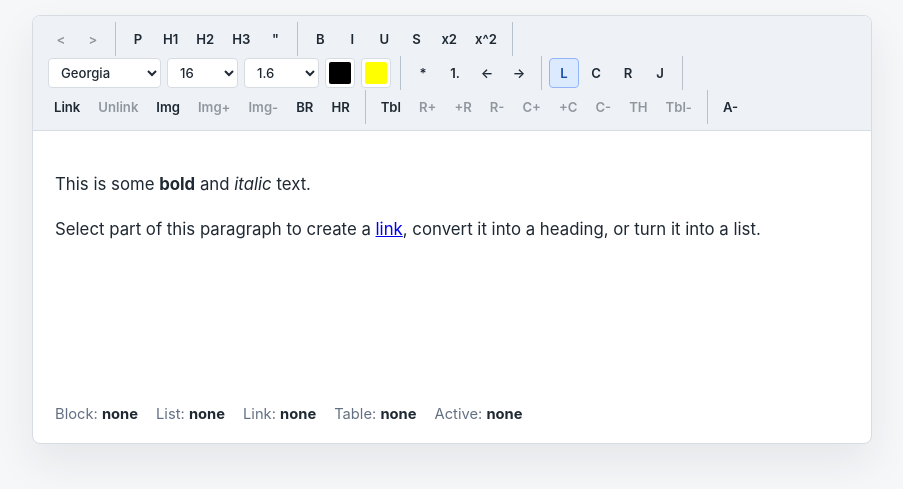
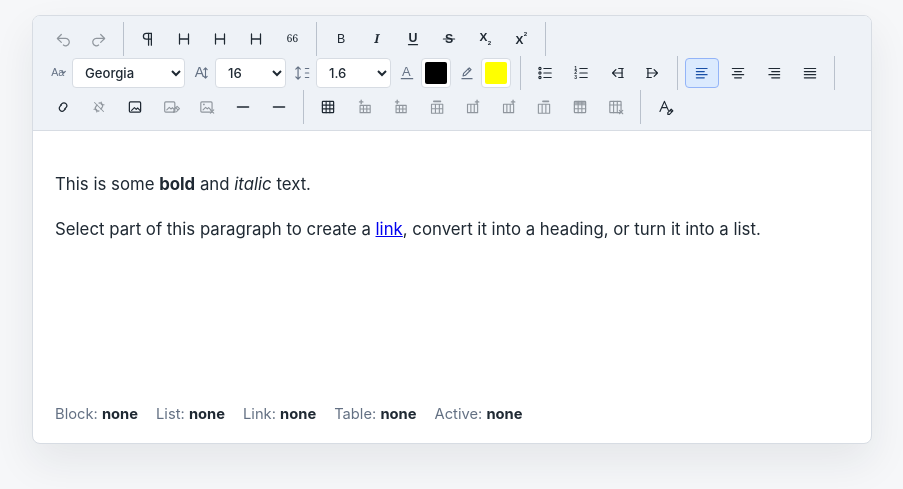
Before and after one commit to arashtavoosi/WYSIWYG, a website: page demos/wysiwyg-v1.html in a window 1280 px wide. Shown: the part 101-590 px from the top of the page, without its empty margins (188-1091 px from the left). Drawn offline with Linux system fonts and the light colour scheme.

Commit message:
feat(toolbar): implement SVG sprite icons for toolbar buttons
- Added support for SVG sprite icons in the toolbar by introducing an icon sprite path in the toolbar configuration.
- Updated toolbar button styles to accommodate SVG icons, ensuring proper alignment and display.
- Created a new SVG file containing various icons used in the toolbar, each defined as a symbol for efficient rendering.
- Modified toolbar rendering logic to utilize the new icon IDs, allowing for dynamic icon rendering based on the provided configuration.
- Enhanced tests to verify the correct rendering of icons from the sprite.

```diff
--- a/demos/wysiwyg-v1.html
+++ b/demos/wysiwyg-v1.html
@@ -88,6 +88,9 @@
         .toolbar-button {
             min-width: 30px;
             height: 30px;
+            display: inline-flex;
+            align-items: center;
+            justify-content: center;
             border: 1px solid transparent;
             border-radius: 4px;
             padding: 0 7px;
@@ -111,6 +114,18 @@
             color: #174ea6;
         }
 
+        .toolbar-button-icon,
+        .toolbar-control-icon svg {
+            width: 18px;
+            height: 18px;
+            fill: none;
+            stroke: currentColor;
+            stroke-width: 1.9;
+            stroke-linecap: round;
+            stroke-linejoin: round;
+            overflow: visible;
+        }
+
         .toolbar-button:disabled,
         .toolbar-control select:disabled,
         .toolbar-color input:disabled {
@@ -123,6 +138,14 @@
             align-items: center;
             gap: 4px;
             margin: 0 2px;
+        }
+
+        .toolbar-control-icon {
+            display: inline-flex;
+            align-items: center;
+            justify-content: center;
+            width: 20px;
+            color: var(--muted);
         }
 
         .toolbar-control-label {
@@ -242,6 +265,9 @@
         createEditorAdapter({
             editorElement: document.getElementById('editor'),
             toolbarElement: document.getElementById('toolbar'),
+            toolbarConfig: {
+                iconSpritePath: '../src/ui/toolbar-icons.svg'
+            },
             statusElements: {
                 active: document.getElementById('activeState'),
                 block: document.getElementById('blockState'),
--- a/src/ui/toolbar-config.js
+++ b/src/ui/toolbar-config.js
@@ -35,6 +35,8 @@
         headingLevel: 2,
         imageAttributes: ['src', 'alt', 'title', 'width', 'height'],
         indentStep: 24,
+        iconPrefix: 'wysiwyg-icon-',
+        iconSpritePath: '',
         prompts: {
             image: { label: 'Image URL', fallback: 'https://' },
             link: { label: 'Link URL', fallback: 'https://' },
@@ -48,7 +50,7 @@
                 children: {
                     undo: {
                         title: 'Undo',
-                        icon: '<',
+                        iconId: 'undo', icon: '<',
                         priority: 10,
                         disabled: function (state) { return !state.canUndo; },
                         onCommand: function (context) {
@@ -58,7 +60,7 @@
                     },
                     redo: {
                         title: 'Redo',
-                        icon: '>',
+                        iconId: 'redo', icon: '>',
                         priority: 20,
                         disabled: function (state) { return !state.canRedo; },
                         onCommand: function (context) {
@@ -74,7 +76,7 @@
                 children: {
                     paragraph: {
                         title: 'Paragraph',
-                        icon: 'P',
+                        iconId: 'paragraph', icon: 'P',
                         priority: 10,
                         active: function (state) { return state.block === 'p'; },
                         onCommand: function (context) {
@@ -83,7 +85,7 @@
                     },
                     h1: {
                         title: 'Heading 1',
-                        icon: 'H1',
+                        iconId: 'heading-1', icon: 'H1',
                         priority: 20,
                         active: function (state) { return state.headingLevel === 1; },
                         onCommand: function (context) {
@@ -92,7 +94,7 @@
                     },
                     h2: {
                         title: 'Heading 2',
-                        icon: 'H2',
+                        iconId: 'heading-2', icon: 'H2',
                         priority: 30,
                         active: function (state) { return state.headingLevel === 2; },
                         onCommand: function (context) {
@@ -101,7 +103,7 @@
                     },
                     h3: {
                         title: 'Heading 3',
-                        icon: 'H3',
+                        iconId: 'heading-3', icon: 'H3',
                         priority: 40,
                         active: function (state) { return state.headingLevel === 3; },
                         onCommand: function (context) {
@@ -110,7 +112,7 @@
                     },
                     quote: {
                         title: 'Quote',
-                        icon: '"',
+                        iconId: 'quote', icon: '"',
                         priority: 50,
                         active: function (state) { return !!state.quote; },
                         onCommand: function (context) {
@@ -123,12 +125,12 @@
                 title: 'Inline',
                 priority: 30,
                 children: {
-                    bold: { title: 'Bold', icon: 'B', priority: 10, active: inlineActive('bold'), onCommand: inlineCommand('bold') },
-                    italic: { title: 'Italic', icon: 'I', priority: 20, active: inlineActive('italic'), onCommand: inlineCommand('italic') },
-                    underline: { title: 'Underline', icon: 'U', priority: 30, active: inlineActive('underline'), onCommand: inlineCommand('underline') },
-                    strikethrough: { title: 'Strikethrough', icon: 'S', priority: 40, active: inlineActive('strikethrough'), onCommand: inlineCommand('strikethrough') },
-                    subscript: { title: 'Subscript', icon: 'x2', priority: 50, active: inlineActive('subscript'), onCommand: inlineCommand('subscript') },
-                    superscript: { title: 'Superscript', icon: 'x^2', priority: 60, active: inlineActive('superscript'), onCommand: inlineCommand('superscript') }
+                    bold: { title: 'Bold', iconId: 'bold', icon: 'B', priority: 10, active: inlineActive('bold'), onCommand: inlineCommand('bold') },
+                    italic: { title: 'Italic', iconId: 'italic', icon: 'I', priority: 20, active: inlineActive('italic'), onCommand: inlineCommand('italic') },
+                    underline: { title: 'Underline', iconId: 'underline', icon: 'U', priority: 30, active: inlineActive('underline'), onCommand: inlineCommand('underline') },
+                    strikethrough: { title: 'Strikethrough', iconId: 'strikethrough', icon: 'S', priority: 40, active: inlineActive('strikethrough'), onCommand: inlineCommand('strikethrough') },
+                    subscript: { title: 'Subscript', iconId: 'subscript', icon: 'x2', priority: 50, active: inlineActive('subscript'), onCommand: inlineCommand('subscript') },
+                    superscript: { title: 'Superscript', iconId: 'superscript', icon: 'x^2', priority: 60, active: inlineActive('superscript'), onCommand: inlineCommand('superscript') }
                 }
             },
             style: {
@@ -138,6 +140,7 @@
                     fontFamily: {
                         type: 'dropdown',
                         title: 'Font',
+                        iconId: 'font-family',
                         priority: 10,
                         value: function (state) { return state.fontFamily; },
                         options: [
@@ -150,6 +153,7 @@
                     fontSize: {
                         type: 'dropdown',
                         title: 'Size',
+                        iconId: 'font-size',
                         priority: 20,
                         value: function (state) { return state.fontSize; },
                         options: [
@@ -165,6 +169,7 @@
                     lineHeight: {
                         type: 'dropdown',
                         title: 'Line',
+                        iconId: 'line-height',
                         priority: 30,
                         value: function (state) { return state.lineHeight; },
                         options: [
@@ -180,6 +185,7 @@
                     color: {
                         type: 'colorpicker',
                         title: 'Text color',
+                        iconId: 'text-color',
                         priority: 40,
                         value: function (state) { return state.color; },
                         fallback: '#000000',
@@ -188,6 +194,7 @@
                     highlight: {
                         type: 'colorpicker',
                         title: 'Highlight',
+                        iconId: 'highlight',
                         priority: 50,
                         value: function (state) { return state.highlightColor; },
                         fallback: '#ffff00',
@@ -201,7 +208,7 @@
                 children: {
                     bullets: {
                         title: 'Bullets',
-                        icon: '*',
+                        iconId: 'bullets', icon: '*',
                         priority: 10,
                         active: function (state) { return state.list === 'ul'; },
                         onCommand: function (context) {
@@ -210,7 +217,7 @@
                     },
                     numbers: {
                         title: 'Numbers',
-                        icon: '1.',
+                        iconId: 'numbers', icon: '1.',
                         priority: 20,
                         active: function (state) { return state.list === 'ol'; },
                         onCommand: function (context) {
@@ -219,7 +226,7 @@
                     },
                     outdent: {
                         title: 'Outdent',
-                        icon: '<-',
+                        iconId: 'outdent', icon: '<-',
                         priority: 30,
                         onCommand: function (context) {
                             context.editor.adjustIndent('outdent');
@@ -227,7 +234,7 @@
                     },
                     indent: {
                         title: 'Indent',
-                        icon: '->',
+                        iconId: 'indent', icon: '->',
                         priority: 40,
                         onCommand: function (context) {
                             context.editor.adjustIndent('indent');
@@ -241,7 +248,7 @@
                 children: {
                     left: {
                         title: 'Align left',
-                        icon: 'L',
+                        iconId: 'align-left', icon: 'L',
                         priority: 10,
                         active: function (state) { return state.textAlign === 'left' || !state.textAlign; },
                         onCommand: function (context) {
@@ -250,7 +257,7 @@
                     },
                     center: {
                         title: 'Align center',
-                        icon: 'C',
+                        iconId: 'align-center', icon: 'C',
                         priority: 20,
                         active: function (state) { return state.textAlign === 'center'; },
                         onCommand: function (context) {
@@ -259,7 +266,7 @@
                     },
                     right: {
                         title: 'Align right',
-                        icon: 'R',
+                        iconId: 'align-right', icon: 'R',
                         priority: 30,
                         active: function (state) { return state.textAlign === 'right'; },
                         onCommand: function (context) {
@@ -268,7 +275,7 @@
                     },
                     justify: {
                         title: 'Justify',
-                        icon: 'J',
+                        iconId: 'justify', icon: 'J',
                         priority: 40,
                         active: function (state) { return state.textAlign === 'justify'; },
                         onCommand: function (context) {
@@ -283,7 +290,7 @@
                 children: {
                     link: {
                         title: 'Link',
-                        icon: 'Link',
+                        iconId: 'link', icon: 'Link',
                         priority: 10,
                         active: function (state) { return !!state.link; },
                         onCommand: function (context) {
@@ -297,7 +304,7 @@
                     },
                     unlink: {
                         title: 'Unlink',
-                        icon: 'Unlink',
+                        iconId: 'unlink', icon: 'Unlink',
                         priority: 20,
                         active: function (state) { return !!state.link; },
                         disabled: function (state) { return !state.link; },
@@ -307,7 +314,7 @@
                     },
                     image: {
                         title: 'Image',
-                        icon: 'Img',
+                        iconId: 'image', icon: 'Img',
                         priority: 30,
                         onCommand: function (context) {
                             var src = promptValue(context, context.settings.prompts.image);
@@ -319,7 +326,7 @@
                     },
                     updateImage: {
                         title: 'Update image URL',
-                        icon: 'Img+',
+                        iconId: 'image-edit', icon: 'Img+',
                         priority: 40,
                         active: function (state) { return !!state.image; },
                         disabled: function (state) { return !state.image; },
@@ -334,7 +341,7 @@
                     },
                     removeImage: {
                         title: 'Remove image',
-                        icon: 'Img-',
+                        iconId: 'image-remove', icon: 'Img-',
                         priority: 50,
                         disabled: function (state) { return !state.image; },
                         onCommand: function (context) {
@@ -343,7 +350,7 @@
                     },
                     br: {
                         title: 'Line break',
-                        icon: 'BR',
+                        iconId: 'line-break', icon: 'BR',
                         priority: 60,
                         onCommand: function (context) {
                             context.editor.insertBreak();
@@ -351,7 +358,7 @@
                     },
                     hr: {
                         title: 'Rule',
-                        icon: 'HR',
+                        iconId: 'rule', icon: 'HR',
                         priority: 70,
                         onCommand: function (context) {
                             context.editor.insertRule();
@@ -365,7 +372,7 @@
                 children: {
                     insertTable: {
                         title: 'Table',
-                        icon: 'Tbl',
+                        iconId: 'table', icon: 'Tbl',
                         priority: 10,
                         active: function (state) { return !!state.table; },
                         onCommand: function (context) {
@@ -378,7 +385,7 @@
                     },
                     rowBefore: {
                         title: 'Row before',
-                        icon: 'R+',
+                        iconId: 'row-before', icon: 'R+',
                         priority: 20,
                         disabled: tableDisabled,
                         onCommand: function (context) {
@@ -387,7 +394,7 @@
                     },
                     rowAfter: {
                         title: 'Row after',
-                        icon: '+R',
+                        iconId: 'row-after', icon: '+R',
                         priority: 30,
                         disabled: tableDisabled,
                         onCommand: function (context) {
@@ -396,7 +403,7 @@
                     },
                     removeRow: {
                         title: 'Remove row',
-                        icon: 'R-',
+                        iconId: 'row-remove', icon: 'R-',
                         priority: 40,
                         disabled: tableDisabled,
                         onCommand: function (context) {
@@ -405,7 +412,7 @@
                     },
                     colBefore: {
                         title: 'Column before',
-                        icon: 'C+',
+                        iconId: 'column-before', icon: 'C+',
                         priority: 50,
                         disabled: tableDisabled,
                         onCommand: function (context) {
@@ -414,7 +421,7 @@
                     },
                     colAfter: {
                         title: 'Column after',
-                        icon: '+C',
+                        iconId: 'column-after', icon: '+C',
                         priority: 60,
                         disabled: tableDisabled,
                         onCommand: function (context) {
@@ -423,7 +430,7 @@
                     },
                     removeCol: {
                         title: 'Remove column',
-                        icon: 'C-',
+                        iconId: 'column-remove', icon: 'C-',
                         priority: 70,
                         disabled: tableDisabled,
                         onCommand: function (context) {
@@ -432,7 +439,7 @@
                     },
                     headerRow: {
                         title: 'Header row',
-                        icon: 'TH',
+                        iconId: 'header-row', icon: 'TH',
                         priority: 80,
                         active: function (state) { return state.table && !!state.table.headerRow; },
                         disabled: tableDisabled,
@@ -442,7 +449,7 @@
                     },
                     removeTable: {
                         title: 'Remove table',
-                        icon: 'Tbl-',
+                        iconId: 'table-remove', icon: 'Tbl-',
                         priority: 90,
                         disabled: tableDisabled,
                         onCommand: function (context) {
@@ -457,7 +464,7 @@
                 children: {
                     clear: {
                         title: 'Clear formatting',
-                        icon: 'A-',
+                        iconId: 'clear-formatting', icon: 'A-',
                         priority: 10,
                         onCommand: function (context) {
                             context.editor.clear();
--- a/src/ui/toolbar-view.js
+++ b/src/ui/toolbar-view.js
@@ -103,7 +103,29 @@
         return element;
     }
 
-    function appendNodeText(element, node) {
+    function createSvgIcon(node, settings) {
+        var svg = document.createElementNS('http://www.w3.org/2000/svg', 'svg');
+        var use = document.createElementNS('http://www.w3.org/2000/svg', 'use');
+        var iconId = (settings.iconPrefix || 'wysiwyg-icon-') + node.iconId;
+        var spritePath = settings.iconSpritePath || '';
+        var href = spritePath + '#' + iconId;
+
+        svg.classList.add('toolbar-button-icon');
+        svg.setAttribute('aria-hidden', 'true');
+        svg.setAttribute('focusable', 'false');
+        use.setAttribute('href', href);
+        use.setAttributeNS('http://www.w3.org/1999/xlink', 'href', href);
+        svg.appendChild(use);
+
+        return svg;
+    }
+
+    function appendNodeContent(element, node, settings) {
+        if (node.iconId) {
+            element.appendChild(createSvgIcon(node, settings || {}));
+            return;
+        }
+
         element.textContent = node.icon || node.title || '';
     }
 
@@ -121,17 +143,29 @@
         }
     }
 
-    function renderButton(node, id) {
+    function renderButton(node, id, settings) {
         var button = createElement('button', 'toolbar-button');
 
         button.type = 'button';
         applyCommonAttributes(button, node, id, 'button');
-        appendNodeText(button, node);
+        appendNodeContent(button, node, settings);
 
         return button;
     }
 
-    function renderDropdown(node, id) {
+    function appendControlIcon(wrapper, node, settings) {
+        var icon;
+
+        if (!node.iconId) {
+            return;
+        }
+
+        icon = createElement('span', 'toolbar-control-icon');
+        icon.appendChild(createSvgIcon(node, settings || {}));
+        wrapper.appendChild(icon);
+    }
+
+    function renderDropdown(node, id, settings) {
         var wrapper = createElement('label', 'toolbar-control toolbar-dropdown');
         var label = createElement('span', 'toolbar-control-label');
         var select = document.createElement('select');
@@ -147,13 +181,14 @@
             select.appendChild(optionElement);
         });
 
+        appendControlIcon(wrapper, node, settings);
         wrapper.appendChild(label);
         wrapper.appendChild(select);
 
         return wrapper;
     }
 
-    function renderColorPicker(node, id) {
+    function renderColorPicker(node, id, settings) {
         var wrapper = createElement('label', 'toolbar-control toolbar-color');
         var label = createElement('span', 'toolbar-control-label');
         var input = document.createElement('input');
@@ -163,6 +198,7 @@
         input.value = node.fallback || '#000000';
         applyCommonAttributes(input, node, id, 'colorpicker');
 
+        appendControlIcon(wrapper, node, settings);
         wrapper.appendChild(label);
         wrapper.appendChild(input);
 
@@ -270,6 +306,7 @@
             var id;
             var element;
             var children = [];
+            var settings = renderContext.settings || {};
 
             if (resolveRenderValue(node.hide, Object.assign({}, renderContext, {
                 node: node,
@@ -325,11 +362,11 @@
                     applyCommonAttributes(element, node, id, type);
                 }
             } else if (type === 'dropdown') {
-                element = renderDropdown(node, id);
+                element = renderDropdown(node, id, settings);
             } else if (type === 'colorpicker') {
-                element = renderColorPicker(node, id);
+                element = renderColorPicker(node, id, settings);
             } else {
-                element = renderButton(node, id);
+                element = renderButton(node, id, settings);
             }
 
             register(node, element, element.querySelector ? (element.querySelector('[data-toolbar-id="' + id + '"]') || element) : element, type, key);
```
Also changed, not shown: tests/editor-adapter.test.js (+21 -0 lines), src/ui/toolbar-icons.svg (added).
